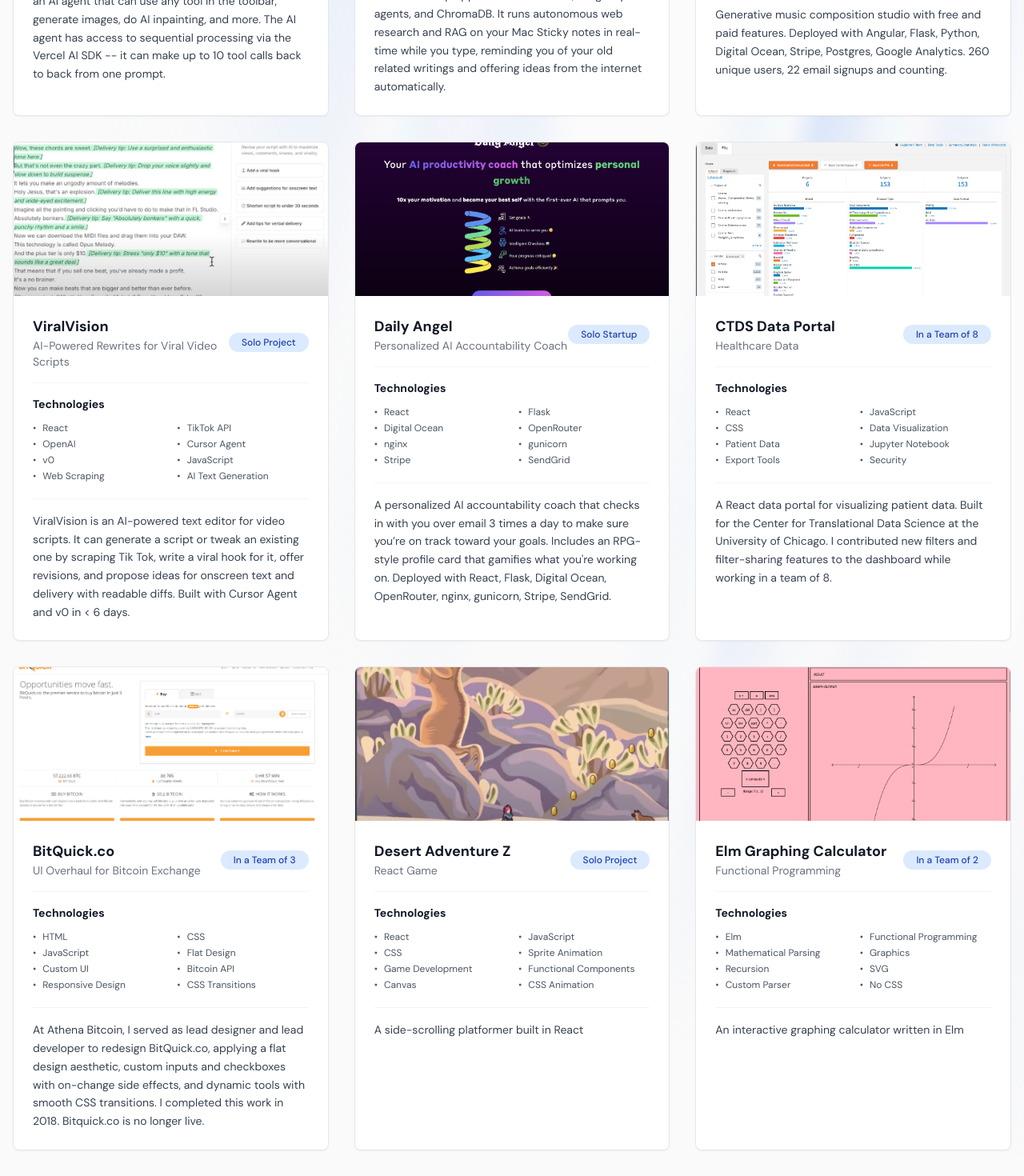
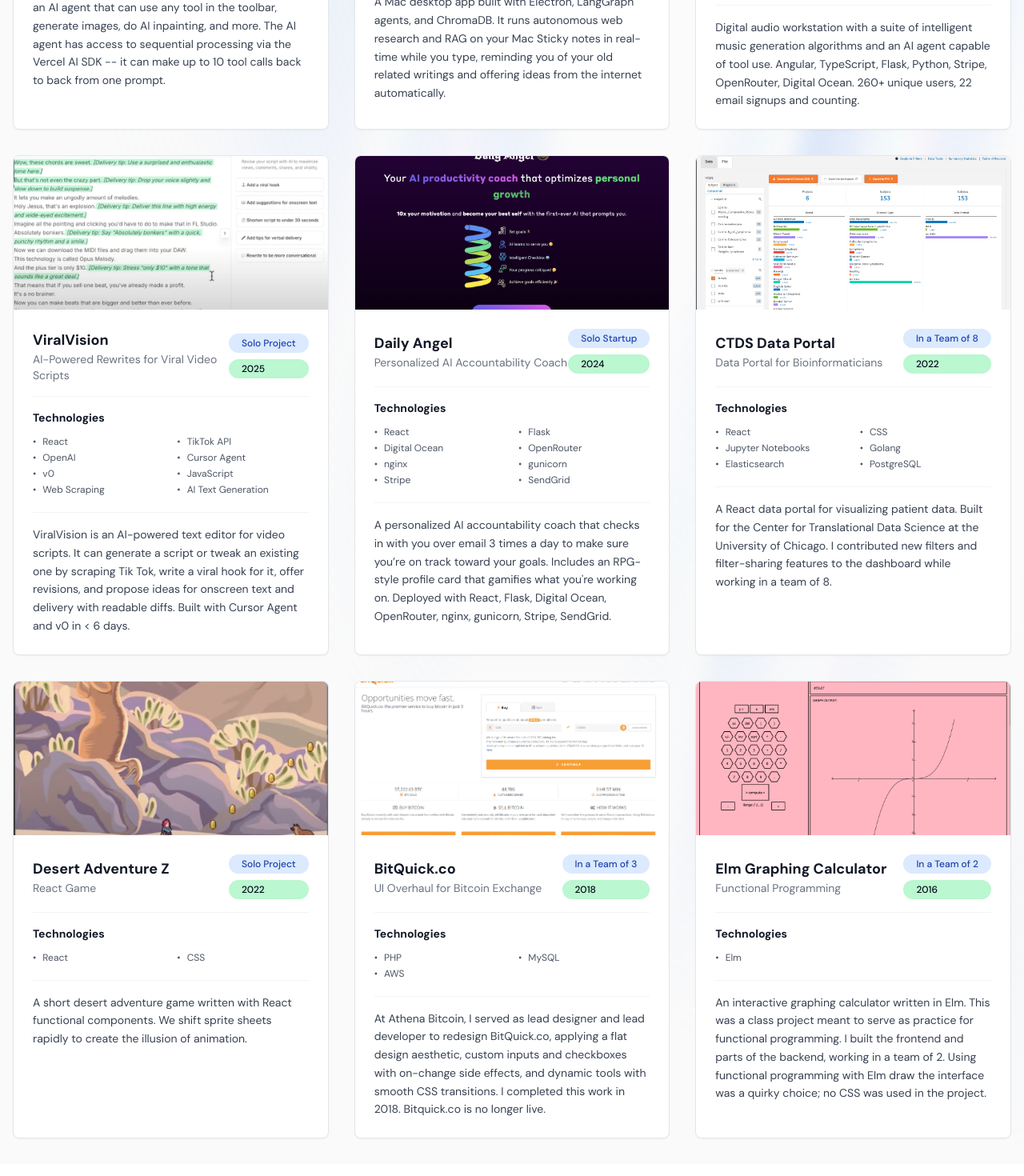
Before and after one commit to ZakirG/zakirs-portfolio, a Next.js app: page / in a window 1280 px wide. Shown: the part 775-2245 px from the top of the page at 80% size. Built offline with nearby package versions, Linux system fonts and the light colour scheme.

Commit message:
formatting and text content

```diff
--- a/src/app/page.js
+++ b/src/app/page.js
@@ -18,14 +18,19 @@ export default function Home() {
             sizes="(max-width: 768px) 100vw, (max-width: 1200px) 50vw, 33vw"
           />
         </div>
-        <p className="text-lg text-gray-500">{metadata.subtitle}</p>
+        <p className="text-lg text-gray-500">
+          <a href="https://www.linkedin.com/in/zakir-g-8976a511/" target="_blank" rel="noopener noreferrer" className="text-blue-600 hover:text-blue-800 hover:underline">
+            Zakir Gowani
+          </a>
+          {' '}is a full-stack software engineer with 8+ years of professional experience.
+        </p>
         <p className="text-lg text-gray-500">Below are software projects that I've built or contributed to.</p>
         {/* <p className="text-xl text-gray-600 mb-2">Software projects that I've built or contributed to</p> */}
 
       </header>
 
       <div className="grid grid-cols-1 md:grid-cols-2 lg:grid-cols-3 gap-8">
-        {projects.map((project) => (
+        {projects.filter(project => !project.hidden).map((project) => (
           <ProjectCard key={project.id} project={project} />
         ))}
       </div>
--- a/src/components/ProjectCard.js
+++ b/src/components/ProjectCard.js
@@ -29,10 +29,13 @@ export default function ProjectCard({ project }) {
                 </p>
               </div>
 
-              {/* Tech Stack or Type Badge */}
-               <div className="text-right">
+              {/* Project Type and Year Badges */}
+               <div className="text-right flex flex-col gap-2">
                  <div className="inline-flex items-center px-4 py-1 rounded-full text-xs font-medium bg-blue-100 text-blue-800 whitespace-nowrap">
                    {project.projectType}
+                 </div>
+                 <div className="inline-flex items-center px-4 py-1 rounded-full text-xs font-medium bg-green-200 whitespace-nowrap font-bold">
+                   {project.year}
                  </div>
                </div>
             </div>
@@ -64,7 +67,7 @@ export default function ProjectCard({ project }) {
           {/* Project Description */}
           <div>
             <p className="text-gray-700 text-sm leading-relaxed">
-              {project.description || project.contribution?.replace(/<br\/>/g, ' ').replace(/<[^>]*>/g, '')}
+              {(project.description || project.contribution)?.replace(/<br\/>/g, ' ').replace(/<[^>]*>/g, '')}
             </p>
           </div>
 
--- a/src/data/projects.js
+++ b/src/data/projects.js
@@ -4,6 +4,7 @@ export const projects = [
     title: 'FotoFun',
     subtitle: 'Photoshop Clone with AI Agent',
     projectType: 'In a Team of 3',
+    year: '2025',
     description: 'Cursor for Image Editing. It\'s a Photoshop clone with an AI agent that can use any tool in the toolbar, generate images, do AI inpainting, and more. The AI agent has access to sequential processing via the Vercel AI SDK -- it can make up to 10 tool calls back to back from one prompt.',
     mainImage: '/screenshots/FotoFun - 1.png',
     youtubeVideoId: 'fCd3eHwUgUg',
@@ -11,7 +12,7 @@ export const projects = [
     images: [
       '/screenshots/FotoFun - 1.png'
     ],
-    contribution: 'Cursor for Image Editing. It\'s a Photoshop clone with an AI agent that can use any tool in the toolbar, generate images, do AI inpainting, and more. The AI agent has access to sequential processing via the Vercel AI SDK -- it can make up to 10 tool calls back to back from one prompt.',
+    contribution: '',
     links: [
       { title: 'Video Demo', href: 'https://youtu.be/fCd3eHwUgUg' }
     ]
@@ -21,6 +22,7 @@ export const projects = [
     title: 'StickyBrain',
     subtitle: 'RAG Tool for Mac Sticky Notes',
     projectType: 'Solo Project',
+    year: '2025',
     description: 'A Mac desktop app built with Electron, LangGraph agents, and ChromaDB. It runs autonomous web research and RAG on your Mac Sticky notes in real-time while you type, reminding you of your old related writings and offering ideas from the internet automatically.',
     mainImage: '/screenshots/StickyBrain - 1.png',
     youtubeVideoId: '92u0H6ObBCE',
@@ -28,7 +30,7 @@ export const projects = [
     images: [
       '/screenshots/StickyBrain - 1.png'
     ],
-    contribution: 'A Mac desktop app built with Electron, LangGraph agents, and ChromaDB. It runs autonomous web research and RAG on your Mac Sticky notes in real-time while you type, reminding you of your old related writings and offering ideas from the internet automatically.',
+    contribution: '',
     links: [
       { title: 'Video Demo', href: 'https://youtu.be/92u0H6ObBCE' }
     ]
@@ -38,10 +40,11 @@ export const projects = [
     title: 'OpusMelody',
     subtitle: 'Digital Audio Workstation with AI Agent',
     projectType: 'Solo Startup',
-    description: 'Generative music composition studio with free and paid features. Deployed with Angular, Flask, Python, Digital Ocean, Stripe, Postgres, Google Analytics. 260 unique users, 22 email signups and counting.',
+    year: '2025',
+    description: 'Digital audio workstation with a suite of intelligent music generation algorithms and an AI agent capable of tool use. Angular, TypeScript, Flask, Python, Stripe, OpenRouter, Digital Ocean. 260+ unique users, 22 email signups and counting.',
     mainImage: '/screenshots/OpusMelody - 1.png',
     youtubeVideoId: '-cH_U4N0nSw',
-    technologies: ['Angular', 'Flask', 'Python', 'Digital Ocean', 'Stripe', 'PostgreSQL', 'Google Analytics', 'MIDI Processing'],
+    technologies: ['Angular', 'Flask', 'Python 3', 'Digital Ocean', 'Stripe', 'PostgreSQL', 'Google Analytics', 'GPT-4.1-mini via OpenRouter'],
     images: [
       '/screenshots/OpusMelody - 1.png',
       '/screenshots/OpusMelody - 2.png',
@@ -116,6 +119,7 @@ export const projects = [
     title: 'ViralVision',
     subtitle: 'AI-Powered Rewrites for Viral Video Scripts',
     projectType: 'Solo Project',
+    year: '2025',
     description: 'ViralVision is an AI-powered text editor for video scripts. It can generate a script or tweak an existing one by scraping Tik Tok, write a viral hook for it, offer revisions, and propose ideas for onscreen text and delivery with readable diffs. Built with Cursor Agent and v0 in < 6 days.',
     mainImage: '/screenshots/ViralVision - 1.png',
     youtubeVideoId: 'RfR83zXjbhA',
@@ -133,6 +137,7 @@ export const projects = [
     title: 'Daily Angel',
     subtitle: 'Personalized AI Accountability Coach',
     projectType: 'Solo Startup',
+    year: '2024',
     mainImage: '/screenshots/Daily Angel - 1.png',
     technologies: ['React', 'Flask', 'Digital Ocean', 'OpenRouter', 'nginx', 'gunicorn', 'Stripe', 'SendGrid'],
     images: [
@@ -142,7 +147,8 @@ export const projects = [
       '/screenshots/Daily Angel - 4.png',
     //   '/screenshots/Daily Angel - 5.png'
     ],
-    contribution: "A personalized AI accountability coach that checks in with you over email 3 times a day to make sure you’re on track toward your goals.<br/><br/> Includes an RPG-style profile card that gamifies what you're working on. Deployed with React, Flask, Digital Ocean, OpenRouter, nginx, gunicorn, Stripe, SendGrid.",
+    description: "A personalized AI accountability coach that checks in with you over email 3 times a day to make sure you’re on track toward your goals.<br/><br/> Includes an RPG-style profile card that gamifies what you're working on. Deployed with React, Flask, Digital Ocean, OpenRouter, nginx, gunicorn, Stripe, SendGrid.",
+    contribution: "",
     links: [
       { title: 'Daily Angel', href: 'https://dailyangel.me' },
     ]
@@ -150,11 +156,12 @@ export const projects = [
   {
     id: 'ctds',
     title: 'CTDS Data Portal',
-    subtitle: 'Healthcare Data',
+    subtitle: 'Data Portal for Bioinformaticians',
     projectType: 'In a Team of 8',
+    year: '2022',
     // description: 'A React data portal for visualizing patient data. Built for the Center for Translational Data Science at the University of Chicago. I contributed new filters and filter-sharing features to the dashboard while working in a team of 8.',
     mainImage: '/screenshots/CTDS - 1.png',
-    technologies: ['React', 'JavaScript', 'CSS', 'Data Visualization', 'Patient Data', 'Jupyter Notebook', 'Export Tools', 'Security'],
+    technologies: ['React', 'CSS', 'Jupyter Notebooks', 'Golang', 'Elasticsearch', 'PostgreSQL'],
     images: [
       '/screenshots/CTDS - 1.png',
       '/screenshots/CTDS - 2.png'
@@ -183,12 +190,35 @@ export const projects = [
     `,
   },
   {
+    id: 'desert-adventure-z',
+    title: 'Desert Adventure Z',
+    subtitle: 'React Game',
+    projectType: 'Solo Project',
+    year: '2022',
+    // hidden: true,
+    description: 'A side-scrolling platformer built in React',
+    mainImage: '/screenshots/Desert Adventure Z - 1.png',
+    youtubeVideoId: 'aR_-RlabYJE',
+    technologies: ['React', 'CSS'],
+    images: [
+      '/screenshots/Desert Adventure Z - 1.png',
+      '/screenshots/Desert Adventure Z - 2.png',
+      '/screenshots/Desert Adventure Z - 3.png',
+    ],
+    description: 'A short desert adventure game written with React functional components. We shift sprite sheets rapidly to create the illusion of animation.',
+    links: [
+      { title: 'Video Demo', href: 'https://www.youtube.com/watch?v=aR_-RlabYJE' },
+      { title: 'GitHub', href: 'https://github.com/ZakirG/desert-adventure-z' },
+    ]
+  },
+  {
     id: 'athena',
     title: 'BitQuick.co',
     subtitle: 'UI Overhaul for Bitcoin Exchange',
     projectType: 'In a Team of 3',
+    year: '2018',
     mainImage: '/screenshots/Athena - 1.png',
-    technologies: ['HTML', 'CSS', 'JavaScript', 'Flat Design', 'Custom UI', 'Bitcoin API', 'Responsive Design', 'CSS Transitions'],
+    technologies: ['PHP', 'MySQL', 'AWS'],
     images: [
         '/screenshots/Athena - 1.png',
         '/screenshots/Athena - 2.png',
@@ -197,43 +227,26 @@ export const projects = [
         '/screenshots/Athena - 5.png',
         '/screenshots/Athena - 6.png'
     ],
-    contribution: 'At Athena Bitcoin, I served as lead designer and lead developer to redesign BitQuick.co, applying a flat design aesthetic, custom inputs and checkboxes with on-change side effects, and dynamic tools with smooth CSS transitions. <br/><br/>I completed this work in 2018. Bitquick.co is no longer live.',
+    description: 'At Athena Bitcoin, I served as lead designer and lead developer to redesign BitQuick.co, applying a flat design aesthetic, custom inputs and checkboxes with on-change side effects, and dynamic tools with smooth CSS transitions. <br/><br/>I completed this work in 2018. Bitquick.co is no longer live.',
     links: [
       { title: 'Athena Bitcoin company site', href: 'https://athenabitcoin.com/' },
     ]
   },
-  {
-    id: 'desert-adventure-z',
-    title: 'Desert Adventure Z',
-    subtitle: 'React Game',
-    projectType: 'Solo Project',
-    description: 'A side-scrolling platformer built in React',
-    mainImage: '/screenshots/Desert Adventure Z - 1.png',
-    youtubeVideoId: 'aR_-RlabYJE',
-    technologies: ['React', 'JavaScript', 'CSS', 'Sprite Animation', 'Game Development', 'Functional Components', 'Canvas', 'CSS Animation'],
-    images: [
-      '/screenshots/Desert Adventure Z - 1.png',
-      '/screenshots/Desert Adventure Z - 2.png',
-      '/screenshots/Desert Adventure Z - 3.png',
-    ],
-    contribution: 'A short desert adventure game written with React functional components. We shift sprite sheets rapidly to create the illusion of animation.',
-    links: [
-      { title: 'Video Demo', href: 'https://www.youtube.com/watch?v=aR_-RlabYJE' },
-      { title: 'GitHub', href: 'https://github.com/ZakirG/desert-adventure-z' },
-    ]
-  },
+
   {
     id: 'graphing-calculator',
     title: 'Elm Graphing Calculator',
     subtitle: 'Functional Programming',
     projectType: 'In a Team of 2',
-    description: 'An interactive graphing calculator written in Elm',
+    year: '2016',
+    // hidden: true,
+    description: 'An interactive graphing calculator written in Elm. This was a class project meant to serve as practice for functional programming. I built the frontend and parts of the backend, working in a team of 2. <br/><br/>Using functional programming with Elm draw the interface was a quirky choice; no CSS was used in the project.',
     mainImage: '/screenshots/Graphing Calculator - 1.png',
-    technologies: ['Elm', 'Functional Programming', 'Mathematical Parsing', 'Graphics', 'Recursion', 'SVG', 'Custom Parser', 'No CSS'],
+    technologies: ['Elm'],
     images: [
       '/screenshots/Graphing Calculator - 1.png'
     ],
-    contribution: 'This was a class project meant to serve as practice for functional programming. I built the frontend and parts of the backend, working in a team of 2. <br/><br/>Using functional programming with Elm draw the interface was a quirky choice; no CSS was used in the project.',
+    contribution: '',
     contributionHTML: `
         <ul>
           <li>A custom recursive parsing system that respects parentheses and the order of operations</li>
```
